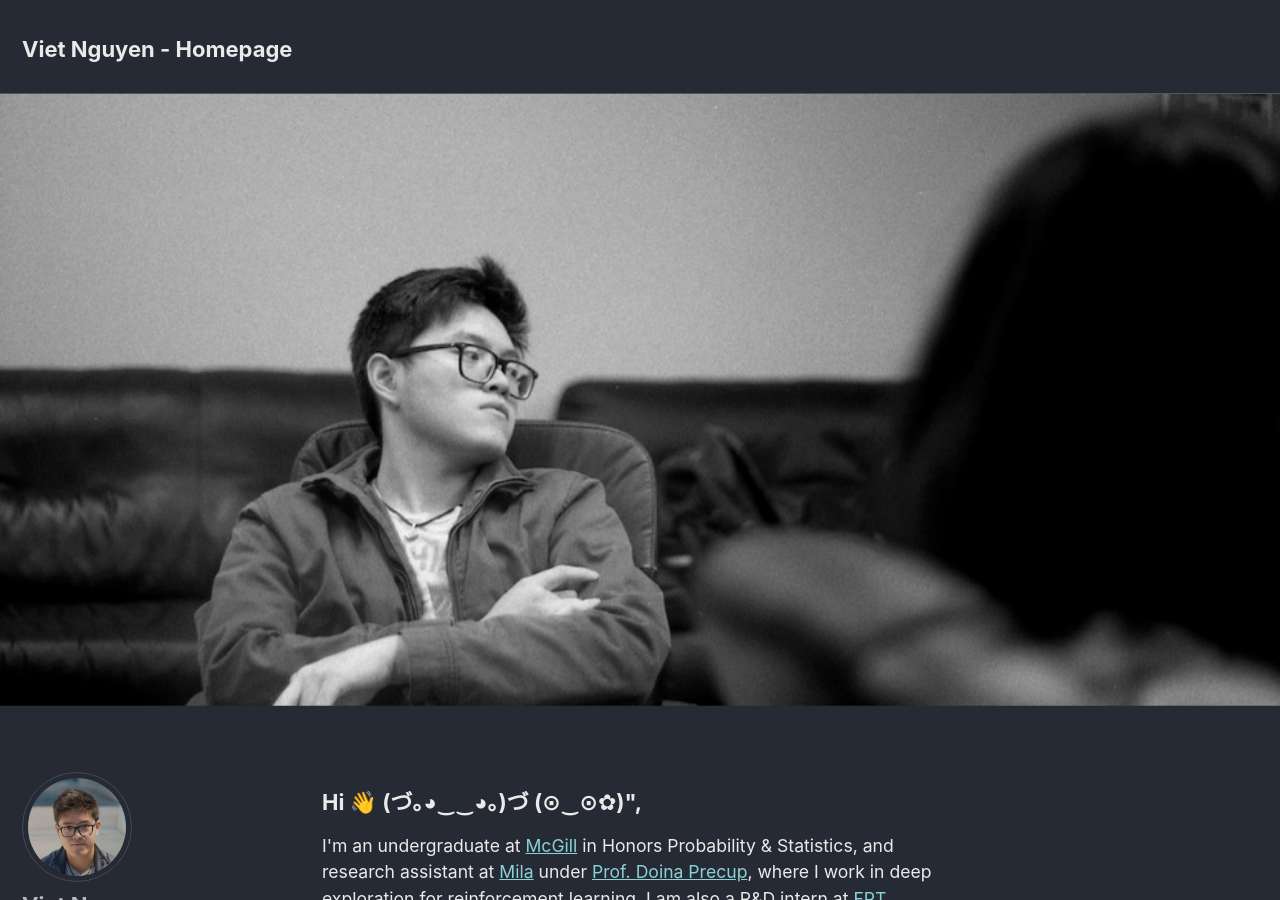
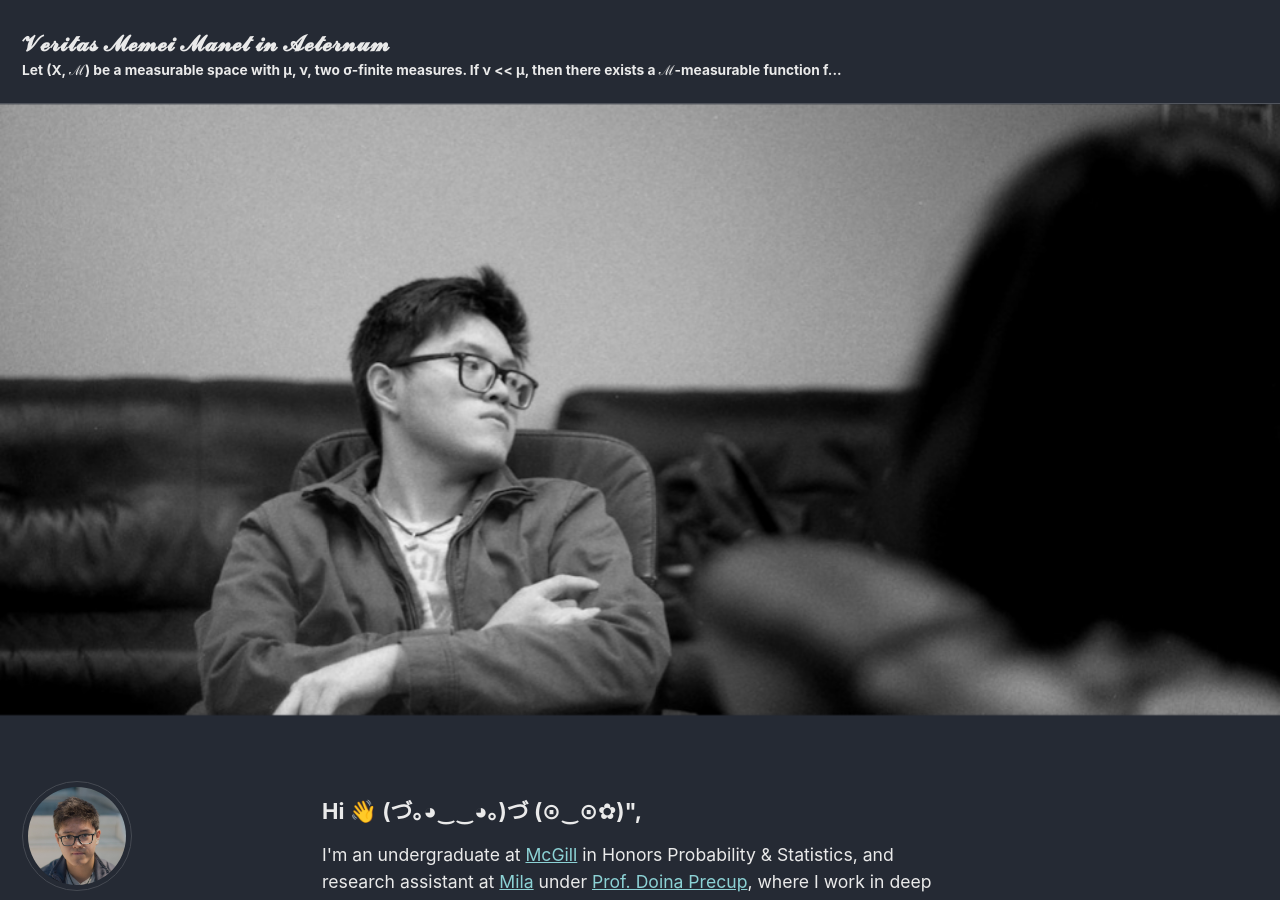
Before and after one commit to opent03/opent03.github.io, a Jekyll site: the page built from index.html, in a window 1280 px wide and 900 px high. Built offline with Jekyll 4.4.1, drawn with Linux system fonts in a browser that asks for light colours; cached includes are drawn as plain includes; the list of posts is cut into pages by our own code.

Commit message:
added some cool thingies

```diff
--- a/_config.yml
+++ b/_config.yml
@@ -18,7 +18,7 @@ minimal_mistakes_skin    : "dark" # "air", "aqua", "contrast", "dark", "dirt", "
 locale                   : "en-US"
 title                    : "Viet Nguyen - Homepage"
 title_separator          : "-"
-subtitle                 : # site tagline that appears below site title in masthead
+subtitle                 : Let (X, ℳ) be a measurable space with μ, ν, two σ-finite measures. If ν << μ, then there exists a ℳ-measurable function f...
 name                     : "Viet Nguyen"
 description              : "Personal Website"
 url                      : # the base hostname & protocol for your site e.g. "https://mmistakes.github.io"
@@ -26,7 +26,7 @@ baseurl                  : # the subpath of your site, e.g. "/blog"
 repository               : # GitHub username/repo-name e.g. "mmistakes/minimal-mistakes"
 teaser                   : # path of fallback teaser image, e.g. "/assets/images/500x300.png"
 logo                     : # path of logo image to display in the masthead, e.g. "/assets/images/88x88.png"
-masthead_title           : # overrides the website title displayed in the masthead, use " " for no title
+masthead_title           : 𝓥𝓮𝓻𝓲𝓽𝓪𝓼 𝓜𝓮𝓶𝓮𝓲 𝓜𝓪𝓷𝓮𝓽 𝓲𝓷 𝓐𝓮𝓽𝓮𝓻𝓷𝓾𝓶 # overrides the website title displayed in the masthead, use " " for no title
 # breadcrumbs            : false # true, false (default)
 words_per_minute         : 200
 comments:
--- a/index.html
+++ b/index.html
@@ -71,7 +71,7 @@ header:
 
     <div id="Projects" class="tabcontent">
     <h5><a href="https://editor.p5js.org/opent03/full/UUhU1WWZ3">RL Animation</a></h5>
-    <p style="font-size: 90%;">I am currently working with <a href="https://diegolopez.me/">Diego Lopez</a> on the animation of the value iteration algorithm on a RL grid world.
+    <p style="font-size: 90%;">I am currently working with <a href="https://diegolopez.me/">Diego Lopez</a> on the animation of the value iteration algorithm on a RL grid world. Work in progress is here: <a href="https://opent03.github.io/value_iteration_animation">Value Iteration Animation</a>.
     </p>
     <h5><a href="https://devpost.com/software/defective_pilot">CAE - defective_pilots</a>, Fall 2019</h5>
     <p style="font-size: 90%;">Given time series flight simulation KPI data of several commercial pilots, we are tasked to classify whether a pilot should undergo retraining and have their mental health assessed. <b>We won the CAE sponsor challenge</b> at ImplementAI 2019 by providing the best solution which combines various feature engineering techniques and a mix of supervised and unsupervised learning.
```
